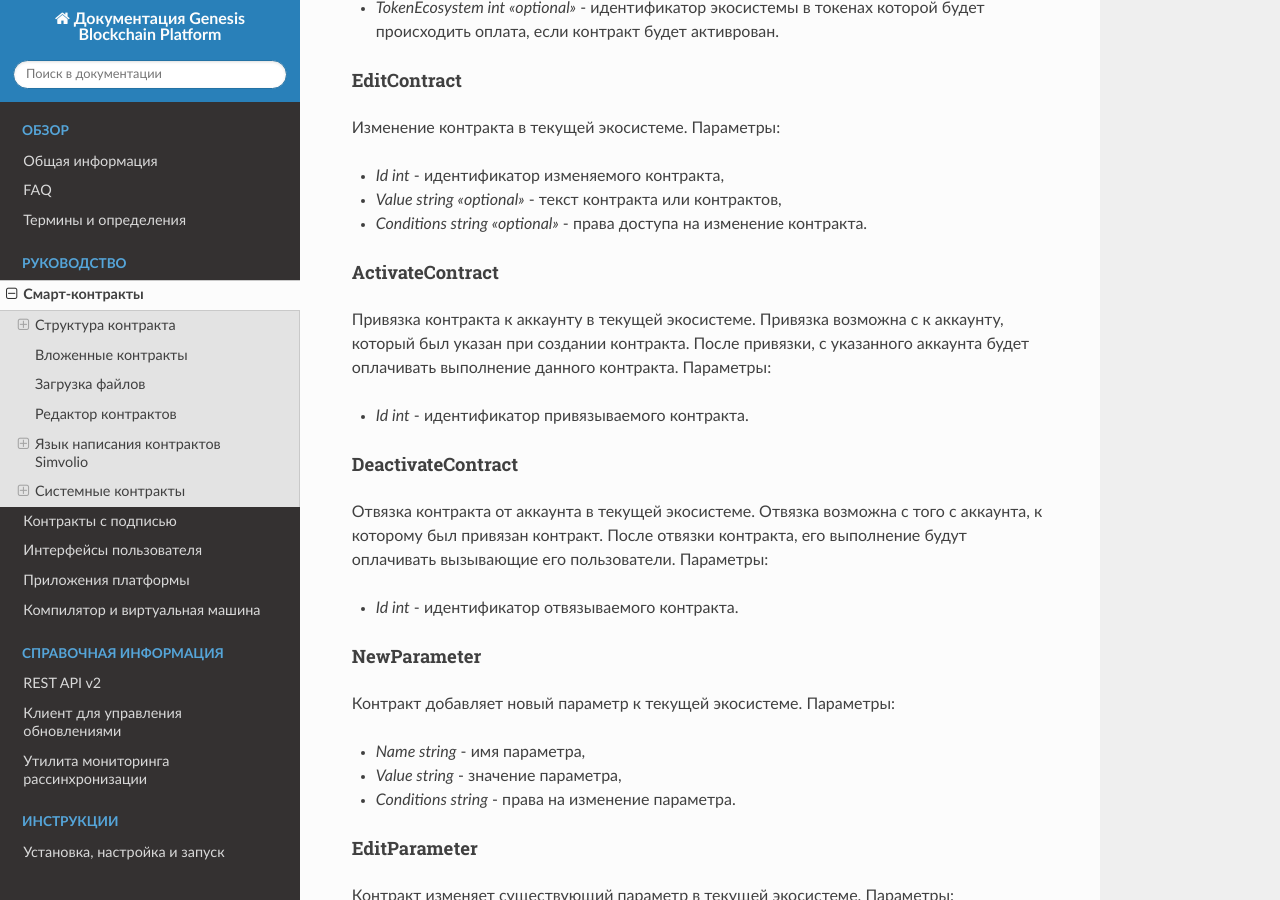
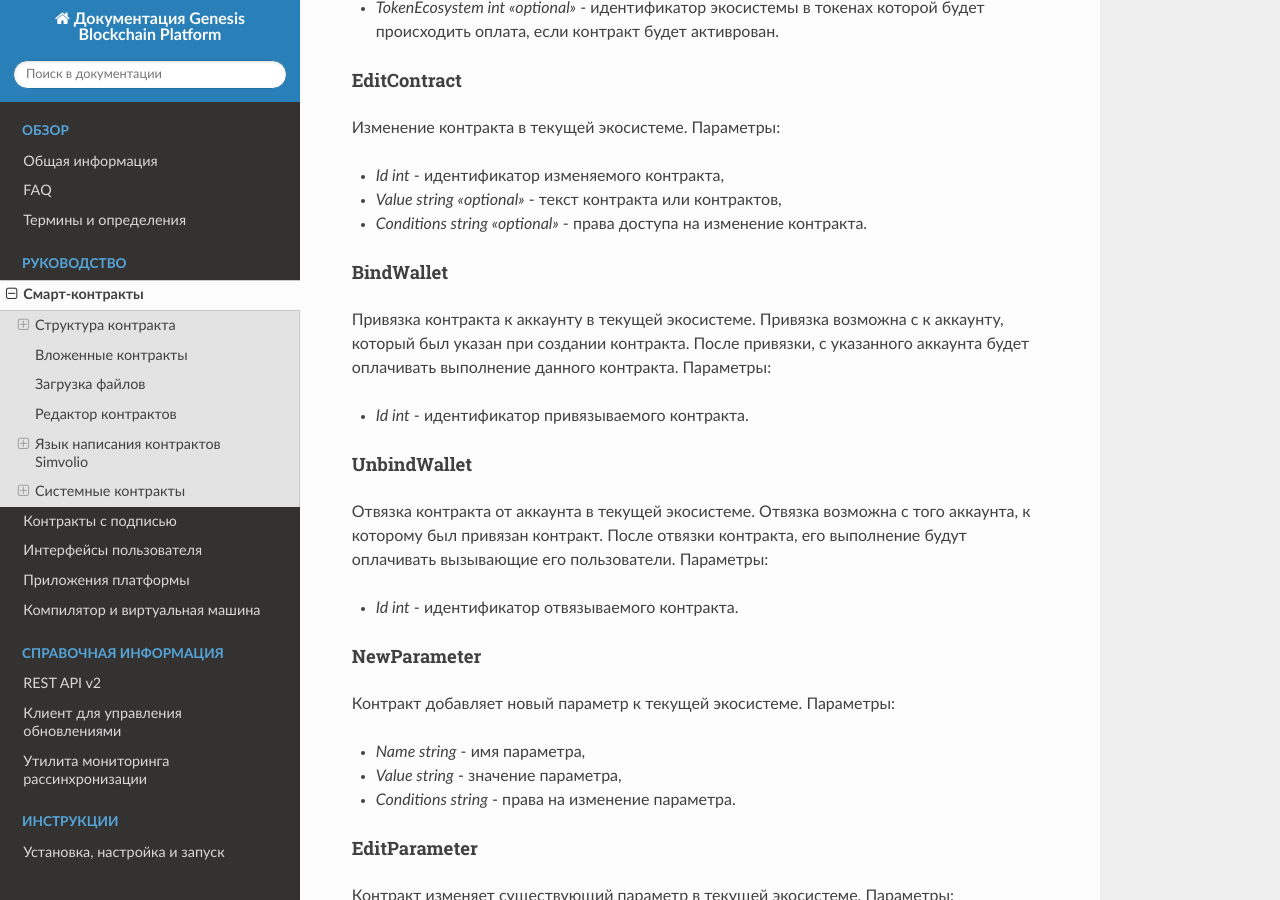
Before and after one commit to AplaProject/apla-docs-ru, a Sphinx documentation site: the page built from source/topics/script.rst, in a window 1280 px wide and 900 px high, scrolled down 36572 px. Built offline with Sphinx 7.4.7 and the Read the Docs theme 2.0.0, drawn with Linux system fonts in a browser that asks for light colours.

Commit message:
change Activate/Deactivate contract to bind/unbind wallet

```diff
--- a/source/topics/script.rst
+++ b/source/topics/script.rst
@@ -1557,17 +1557,17 @@ EditContract
 * *Value string "optional"* - текст контракта или контрактов,
 * *Conditions string "optional"* - права доступа на изменение контракта.
 
-ActivateContract
+BindWallet
 ----------------
 
 Привязка контракта к аккаунту в текущей экосистеме. Привязка возможна с к аккаунту, который был указан при создании контракта. После привязки, с указанного аккаунта будет оплачивать выполнение данного контракта. Параметры:
 
 * *Id int* - идентификатор привязываемого контракта.
 
-DeactivateContract
+UnbindWallet
 ------------------
 
-Отвязка  контракта от аккаунта в текущей экосистеме. Отвязка возможна с того с аккаунта, к которому был привязан контракт. После отвязки контракта, его выполнение будут оплачивать вызывающие его пользователи. Параметры:
+Отвязка  контракта от аккаунта в текущей экосистеме. Отвязка возможна с того  аккаунта, к которому был привязан контракт. После отвязки контракта, его выполнение будут оплачивать вызывающие его пользователи. Параметры:
 
 * *Id int* - идентификатор отвязываемого контракта.
 
```
